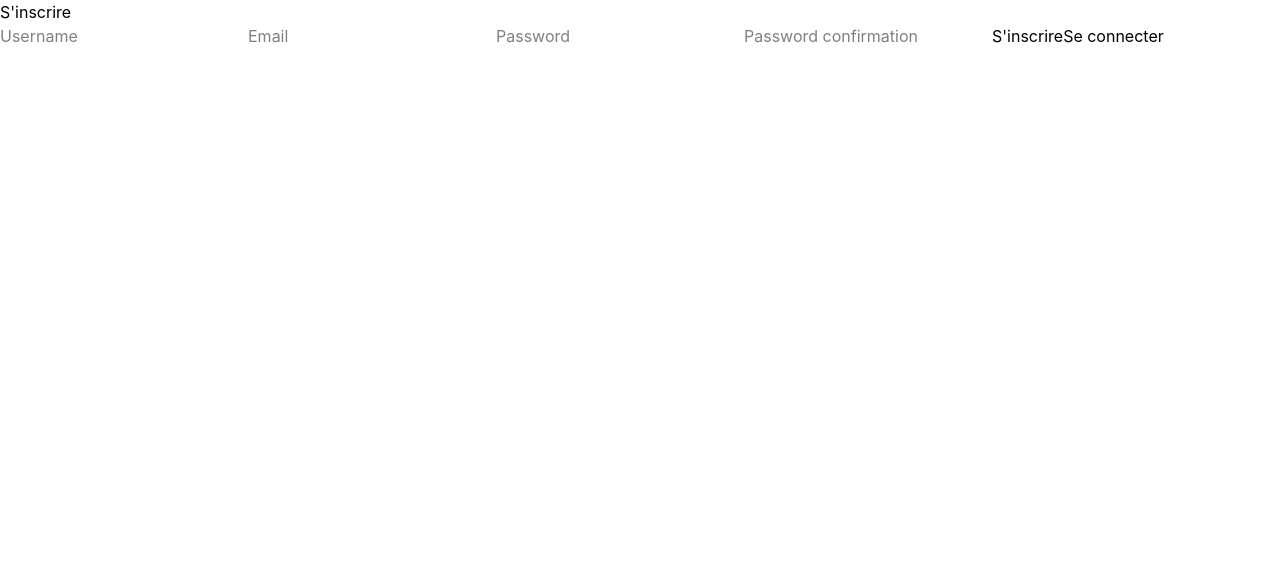
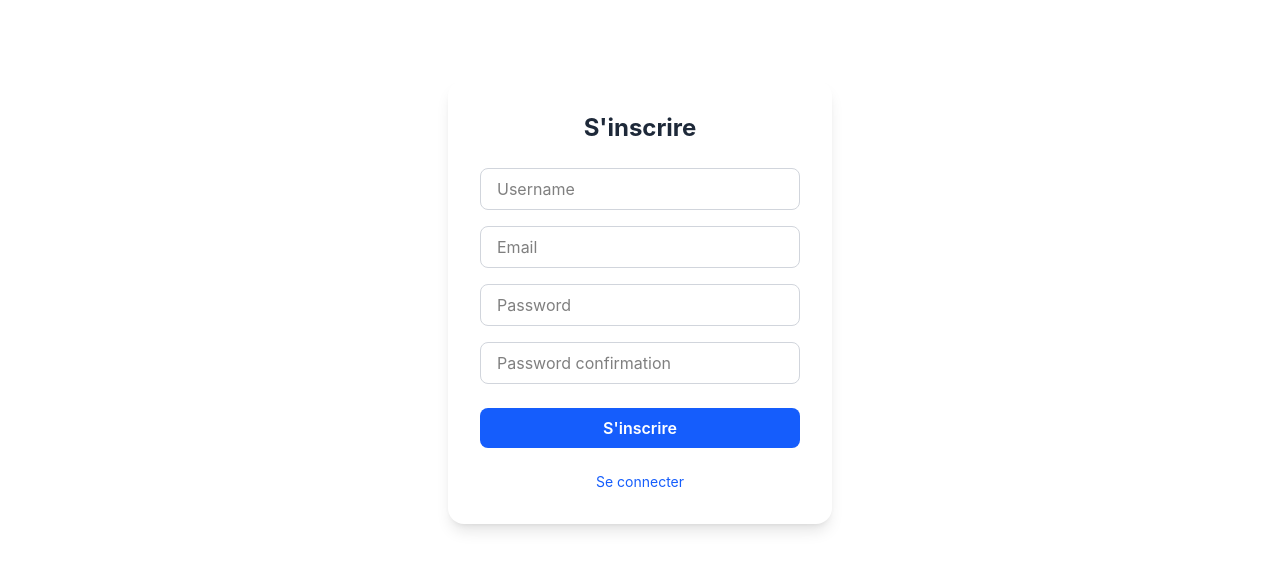
Before and after one commit to thimeobloc/socialgram, a React (Vite) app in the folder frontend/: page /register in a window 1280 px wide. Shown: the top 570 px of the page. Built offline with nearby package versions, Linux system fonts and the light colour scheme.

Commit message:
refont of front for tailwind

```diff
--- a/frontend/src/features/s1-registry/s1-Registry.tsx
+++ b/frontend/src/features/s1-registry/s1-Registry.tsx
@@ -1,25 +1,24 @@
-
 export default function Registry() {
 
 
     return (
         <>
 
-            <div >
+            <div className="flex flex-col gap-4 max-w-sm mx-auto mt-20 p-8 bg-white rounded-2xl shadow-lg">
 
-                <h1>S'inscrire</h1>
+                <h1 className="text-2xl font-bold text-gray-800 text-center mb-2">S'inscrire</h1>
 
-                <input type="text" placeholder="Username" />
+                <input type="text" placeholder="Username" className="w-full px-4 py-2 border border-gray-300 rounded-lg focus:outline-none focus:ring-2 focus:ring-blue-500" />
 
-                <input type="email" placeholder="Email" />
+                <input type="email" placeholder="Email" className="w-full px-4 py-2 border border-gray-300 rounded-lg focus:outline-none focus:ring-2 focus:ring-blue-500" />
 
-                <input type="password" placeholder="Password" />
+                <input type="password" placeholder="Password" className="w-full px-4 py-2 border border-gray-300 rounded-lg focus:outline-none focus:ring-2 focus:ring-blue-500" />
 
-                <input type="password" placeholder="Password confirmation" />
+                <input type="password" placeholder="Password confirmation" className="w-full px-4 py-2 border border-gray-300 rounded-lg focus:outline-none focus:ring-2 focus:ring-blue-500" />
 
-                <button  >S'inscrire</button>
+                <button className="w-full py-2 mt-2 bg-blue-600 text-white font-semibold rounded-lg hover:bg-blue-700 transition-colors">S'inscrire</button>
 
-                <a href="/login">Se connecter</a>
+                <a href="/login" className="text-sm text-blue-600 text-center hover:underline mt-2">Se connecter</a>
 
             </div>
 
--- a/frontend/src/features/s2-login/s2-Login.tsx
+++ b/frontend/src/features/s2-login/s2-Login.tsx
@@ -1,21 +1,20 @@
-
-export default function Registry() {
+export default function Login() {
 
 
     return (
         <>
 
-            <div >
+            <div className="flex flex-col gap-4 max-w-sm mx-auto mt-20 p-8 bg-white rounded-2xl shadow-lg">
 
-                <h1>Se connecter</h1>
+                <h1 className="text-2xl font-bold text-gray-800 text-center mb-2">Se connecter</h1>
 
-                <input type="email" placeholder="Email" />
+                <input type="email" placeholder="Email" className="w-full px-4 py-2 border border-gray-300 rounded-lg focus:outline-none focus:ring-2 focus:ring-blue-500" />
 
-                <input type="password" placeholder="Password" />
+                <input type="password" placeholder="Password" className="w-full px-4 py-2 border border-gray-300 rounded-lg focus:outline-none focus:ring-2 focus:ring-blue-500" />
 
-                <button>Se connecter</button>
+                <button className="w-full py-2 mt-2 bg-blue-600 text-white font-semibold rounded-lg hover:bg-blue-700 transition-colors">Se connecter</button>
 
-                <a href="/register">S'inscrire</a>
+                <a href="/register" className="text-sm text-blue-600 text-center hover:underline mt-2">S'inscrire</a>
 
             </div>
 
```
